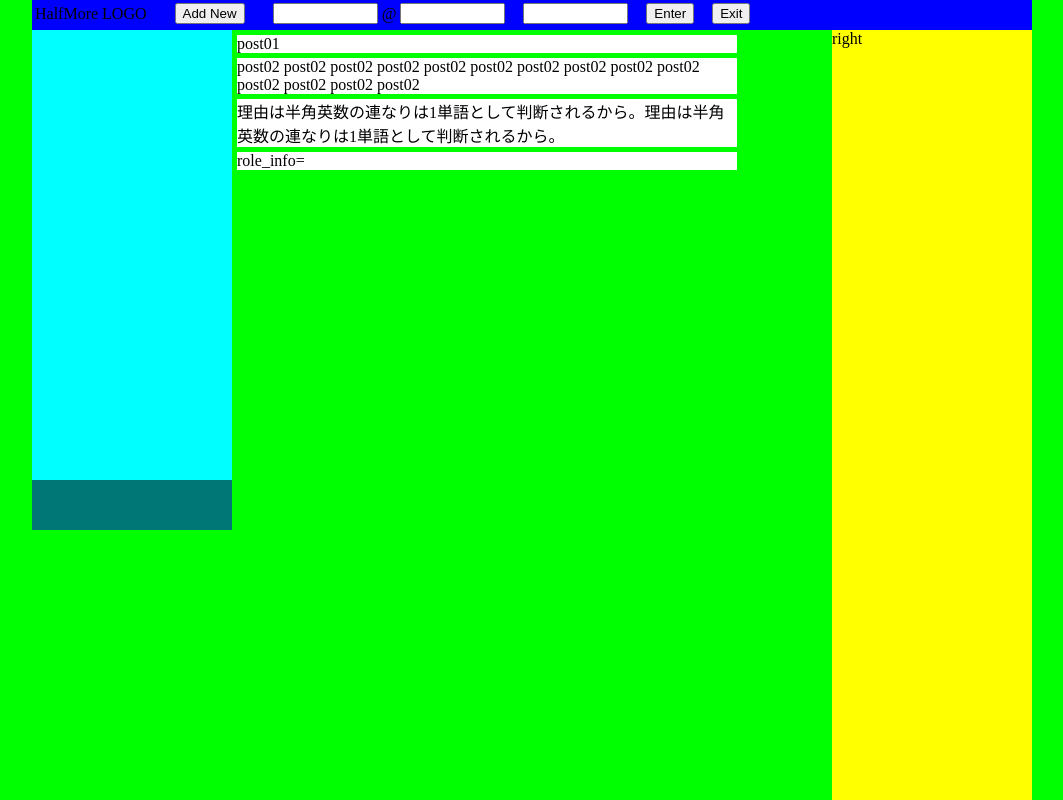
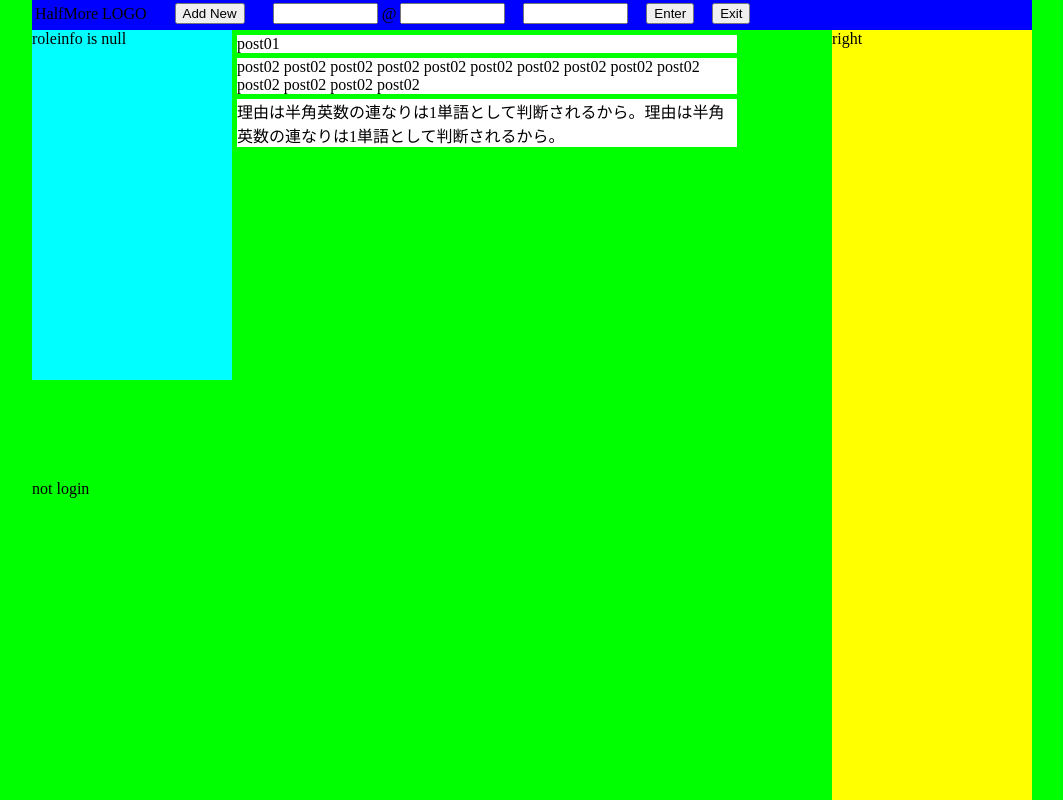
Before and after one commit to liupeng2014/halfmore, a Flask app: page /index in a window 1280 px wide. Shown: the whole page, without its empty margins (108-1171 px from the left). Run offline with Flask 2, Linux system fonts and the light colour scheme; parts of the project's set-up code (start-up, migrations or seed data) failed here and were passed over.

Commit message:
update json

```diff
--- a/server/db.py
+++ b/server/db.py
@@ -74,7 +74,6 @@ class Role(Base):
 	    	'id': str(self.id),
 	    	'act_id': str(self.act_id),
 	    	'name': self.name,
-	    	'key': self.key,
 			'email': self.email,
 	    	'open': str(self.open),
 	    	'status': str(self.status),
--- a/server/templates/index.html
+++ b/server/templates/index.html
@@ -43,7 +43,7 @@
 	position: fixed;
 	top: 30px;
 	width: 200px;
-	height: 450px;
+	height: 350px;
 	background-color: #00FFFF;
 	z-index: 2;
 }
@@ -92,10 +92,6 @@ div.post{
 <script type="text/javascript">
 var w_width, w_height, c_left, c_height;
 
-function getLoginRole() {
-	rolelist = '{{ session["role_list"] }}';
-}
-
 function setFrame () {
 	w_width = window.innerWidth ? window.innerWidth : $(window).width();
 	c_left = 0;
@@ -104,10 +100,10 @@ function setFrame () {
 	}
 
 	w_height = window.innerHeight ? window.innerHeight : $(window).height();
+	if (w_height < 500) {
+		c_height = 500;
+	}
 	c_height = w_height - 30;
-	if (w_height < 600) {
-		c_height = 600;
-	}
 
 	$("#bg").css("height", c_height+30);
 	$("#navi").css("left", c_left);
@@ -122,7 +118,7 @@ function setFrame () {
 }
 
 function clickRole (role) {
-	var role_list = getLoginRole();
+	var rolelist = {{ session['role_list']|safe }};
 	var hit;
 
 /*
@@ -152,6 +148,27 @@ function setRole () {
 	}
 }
 
+function setRoleList () {
+	var rolelist = {{ session['role_list']|safe }};
+	var role_cnt = rolelist.length;
+	var role_height = role_cnt > 3 ? 150 : role_cnt * 50;
+	var role_top = 380;
+
+	$("#rolelist").css("height", role_height);
+
+	if (rolelist[0] != null && rolelist[0]["whole_id"] != null) {
+		$("#rolelist").html("");
+		for (var i = 0; i < role_cnt; i++) {
+			var r = rolelist[i];
+			$("#rolelist").append("<div id='"+r["whole_id"]+"' class='role' style='left:"+c_left+";top:"+role_top+"' onclick='clickRole(this)'>"+r["whole_name"]+"</div>");
+			role_top += 30;
+		}
+	} else {
+		$("#rolelist").text("not login");
+	}
+}
+
+/*
 function setLeft () {
 	$("#left").append("<div id='profile' class='profile' style='left:"+c_left+"'>profile</div>");
 
@@ -159,14 +176,36 @@ function setLeft () {
 
 	setRole();
 }
+*/
+
+function setProfile () {
+/*
+	var role_list = $.parseJSON("{{ session['role_list']|safe }}");
+*/
+	var rolelist = {{ session['role_list']|safe }};
+	var role = rolelist[0];
+	var roleinfo ="";
+
+	if (role) {
+		var key = "";
+		for (key in role) {
+			roleinfo += key + ": " + role[key] + "<br>";
+		}
+	} else {
+		roleinfo = "roleinfo is null";
+	}
+	$("#profile").html(roleinfo);
+}
 
 function setPost () {
 	$("#main").append("<div id='post01' class='post'>post01</div>");
 	$("#main").append("<div id='post02' class='post'>post02 post02 post02 post02 post02 post02 post02 post02 post02 post02 post02 post02 post02 post02</div>");
 	$("#main").append("<div id='post03' class='post'>理由は半角英数の連なりは1単語として判断されるから。理由は半角英数の連なりは1単語として判断されるから。</div>");
-	$("#main").append("<div id='post04' class='post'>role_info={{ session["role_list"] }}</div>");
+/*
+	$("#main").append("<div id='post04' class='post'>role_info={{ session['role_list']|safe }}</div>");
 
-//	$("#profile").text("role_list={{ session["role_list"] }}");
+	$("#profile").text("role_list={{ session['role_list']|safe }}");
+*/
 }
 
 function setHidden (id, value, form_name) {
@@ -206,6 +245,28 @@ function clickEnter () {
 	setHidden("hdn_rol", txt_rol.value, form_name);
 	setHidden("hdn_act", txt_act.value, form_name);
 	setHidden("hdn_pwd", txt_pwd.value, form_name);
+
+	form.method = "post";
+	form.submit();
+}
+
+function clickExit () {
+	var form_name = "frm_exit";
+	var form = document.forms[form_name];
+	var txt_rol = document.getElementById("txt_rol");
+	var txt_act = document.getElementById("txt_act");
+
+	if (txt_rol.value.length == 0 ) {
+		alert("rol.length=" + txt_rol.value.length);
+		return false;
+	}
+	if (txt_act.value.length == 0 ) {
+		alert("act.length=" + txt_act.value.length);
+		return false;
+	}
+
+	setHidden("hdn_rol", txt_rol.value, form_name);
+	setHidden("hdn_act", txt_act.value, form_name);
 
 	form.method = "post";
 	form.submit();
@@ -254,9 +315,13 @@ function loadNavi () {
 $(function(){
 	setFrame();
 
+	loadNavi();
+
+	setProfile();
+
+	setRoleList();
+
 	setPost();
-
-	loadNavi();
 });
 
 $(window).resize(function() {
@@ -268,7 +333,7 @@ $(window).resize(function() {
 </header>
 <body>
 <form name="frm_enter" action="/login"></form>
-<form name="frm_exist" action=""></form>
+<form name="frm_exit" action="/logout"></form>
 <form name="frm_create" action=""></form>
 <div id="bg">
   <div id="navi"></div>
--- a/server/views.py
+++ b/server/views.py
@@ -34,12 +34,16 @@ def root():
 @app.route('/index')
 def index():
 	form = forms.LoginForm()
+	session["role_list"] = json.dumps([], sort_keys=True, ensure_ascii=False, indent=2)
 	return render_template('index.html', form=form)
 
 @app.route('/login', methods = ['GET', 'POST'])
 def login():
 	form = forms.LoginForm()
-	rolelist = session.get('role_list')
+	rolelist = session.get('role_list', None)
+	if rolelist is not None:
+		LOG("rolelist2= " + rolelist)
+		rolelist = json.loads(rolelist, "utf-8")
 
 	if request.method == 'POST':
 		actname = form.hdn_act.data
@@ -49,7 +53,7 @@ def login():
 		if role:
 			if rolelist:
 				for r in rolelist:
-					r = json.loads(r)
+					#r = json.loads(r, "utf-8")
 					LOG("whole_id= " + r["whole_id"])
 					LOG(rolename + "@" + actname)
 					LOG(str(role.id) + "@" + str(role.act_id))
@@ -62,8 +66,16 @@ def login():
 			role_dict = role.serialize;
 			role_dict["whole_id"] = str(role.id) + "@" + str(role.act_id)
 			role_dict["whole_name"] = rolename + "@" + actname
-			rolelist.append(json.dumps(role_dict))
-			session["role_list"] = rolelist
+			rolelist.append(role_dict)
+			'''
+			rolelist.append(json.dumps(role_dict, sort_keys=True, ensure_ascii=False, indent=2)\
+				.replace(u'<', u'\\u003c')\
+			    .replace(u'>', u'\\u003e')\
+			    .replace(u'&', u'\\u0026')\
+			    .replace(u"'", u'\\u0027'))
+			'''
+			session["role_list"] = json.dumps(rolelist, sort_keys=True, ensure_ascii=False, indent=2)
+			LOG("rolelist1= " + session["role_list"])
 			LOG(rolename + "@" + actname + " entered.")
 			return render_template('index.html', form=form)
 		else:
@@ -74,13 +86,9 @@ def login():
 
 @app.route('/logout', methods = ['GET', 'POST'])
 def logout():
-	session.pop('rp', None)
-	session.pop('role', None)
-	if session.get('operation') is not None:
-		session.pop('operation', None)
+	session.pop('role_list', None)
 
-	form = forms.LoginForm()
-	return render_template('login.html', form=form)
+	return redirect(url_for('index'))
 
 @app.route('/homepage')
 def homepage():
```
